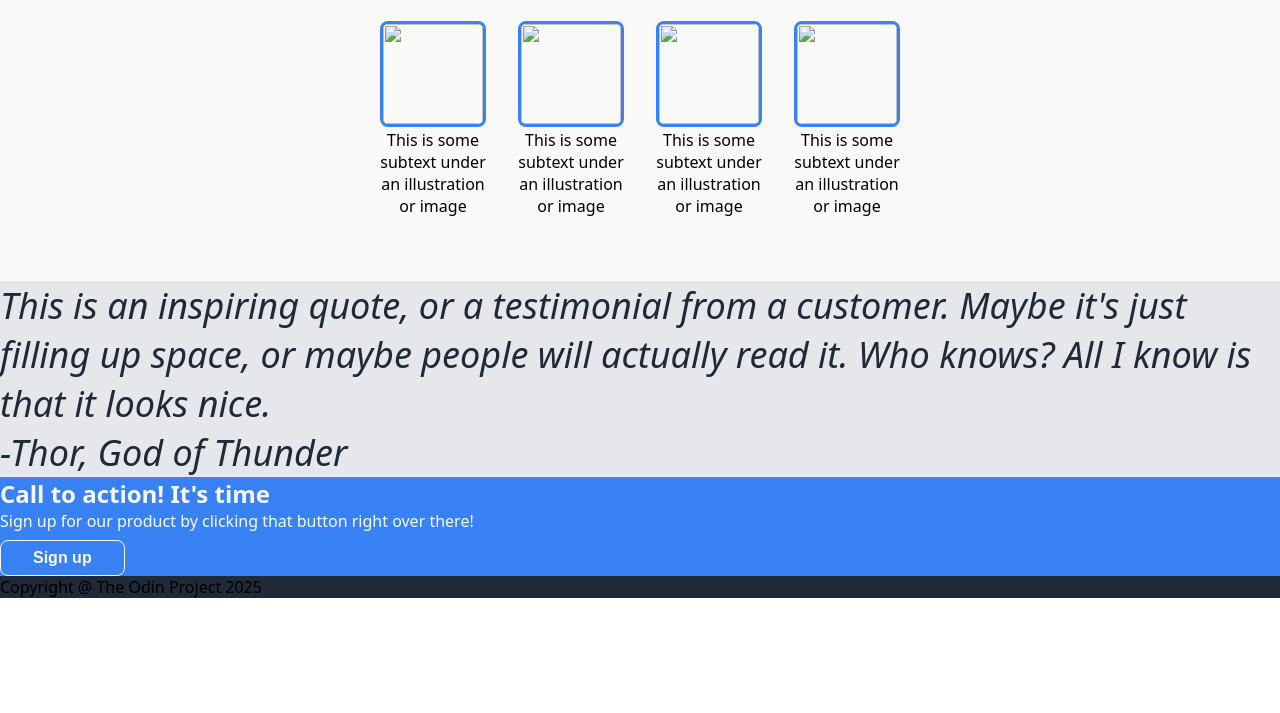
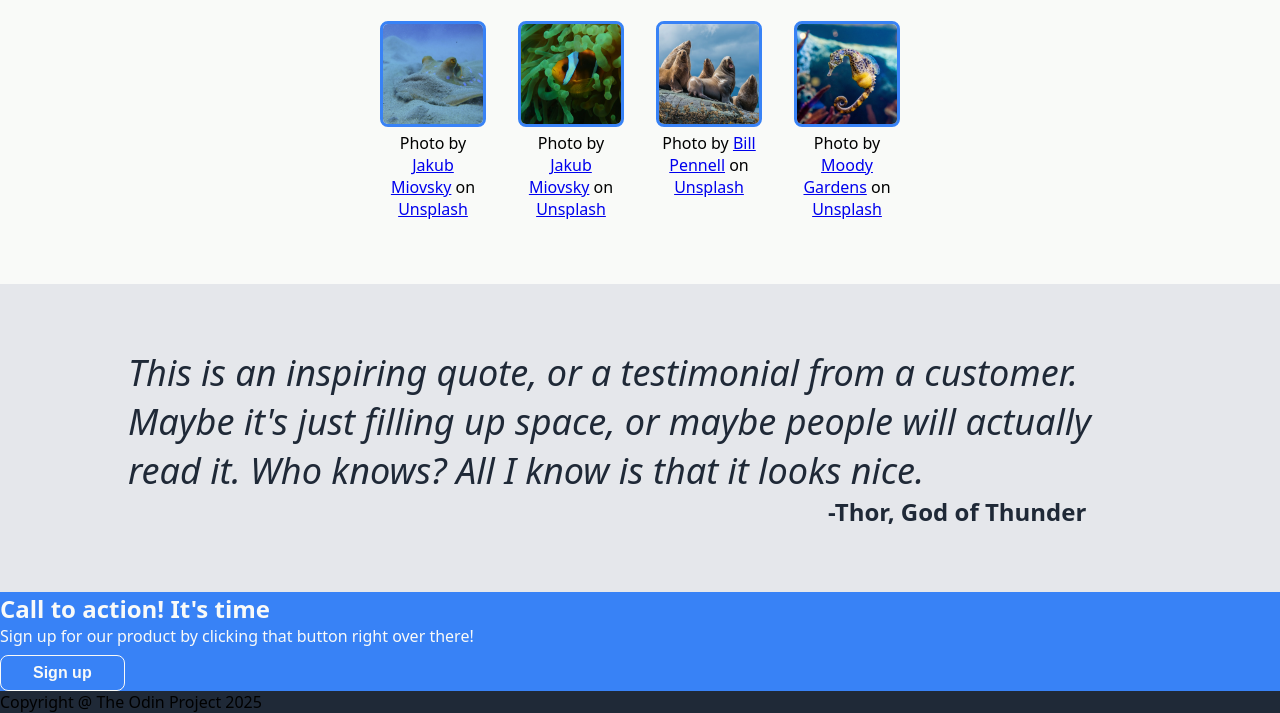
Before and after one commit to LUCC4SZ/landing-page-project, a plain HTML site: page index.html in a window 1280 px wide. Shown: the part 612-1325 px from the top of the page. Before the commit the page ends 1210 px from the top, so only its background shows below. Drawn offline with Linux system fonts and the light colour scheme.

Commit message:
Finish section two and three

```diff
--- a/index.html
+++ b/index.html
@@ -29,30 +29,34 @@
             <h2>Some random information.</h2>
             <div class="boxes">
                 <div class="mini-box">
-                    <img src="" alt="">
-                    <p>This is some subtext under an illustration or image</p>
+                    <img src="img/squid.jpg" alt="A close up of a squid on a sandy surface">
+                    <p>Photo by <a href="https://unsplash.com/@jakub_miovsky?utm_content=creditCopyText&utm_medium=referral&utm_source=unsplash">Jakub Miovsky</a> on <a href="https://unsplash.com/photos/a-close-up-of-a-squid-on-a-sandy-surface-o6kfG8E8LHI?utm_content=creditCopyText&utm_medium=referral&utm_source=unsplash">Unsplash</a>
+      </p>
                 </div>
 
                 <div class="mini-box">
-                    <div><img src="" alt=""></div>
-                    <p>This is some subtext under an illustration or image</p>
+                    <div><img src="img/clown-fish.jpg" alt="An orange and white clown fish in a anemone"></div>
+                    <p>Photo by <a href="https://unsplash.com/@jakub_miovsky?utm_content=creditCopyText&utm_medium=referral&utm_source=unsplash">Jakub Miovsky</a> on <a href="https://unsplash.com/photos/an-orange-and-white-clown-fish-in-an-anemone-s7q1iLcL2sA?utm_content=creditCopyText&utm_medium=referral&utm_source=unsplash">Unsplash</a>
+      </p>
                 </div>
 
                 <div class="mini-box">
-                    <img src="" alt="">
-                    <p>This is some subtext under an illustration or image</p>
+                    <img src="img/sea-lions-group.jpg" alt="A group of sea lions sitting on top of a rock">
+                    <p>Photo by <a href="https://unsplash.com/@pennell_zack?utm_content=creditCopyText&utm_medium=referral&utm_source=unsplash">Bill Pennell</a> on <a href="https://unsplash.com/photos/a-group-of-sea-lions-sitting-on-top-of-a-rock-SK3MQJKtuV0?utm_content=creditCopyText&utm_medium=referral&utm_source=unsplash">Unsplash</a>
+      </p>
                 </div>
 
                 <div class="mini-box">
-                    <img src="" alt="">
-                    <p>This is some subtext under an illustration or image</p>
+                    <img src="img/spotted-seahorse.jpg" alt="A spotted seahorse swims in blue water">
+                    <p>Photo by <a href="https://unsplash.com/@moodygardens?utm_content=creditCopyText&utm_medium=referral&utm_source=unsplash">Moody Gardens</a> on <a href="https://unsplash.com/photos/a-spotted-seahorse-swims-in-blue-water-ZRcHkPIdQMY?utm_content=creditCopyText&utm_medium=referral&utm_source=unsplash">Unsplash</a>
+      </p>
                 </div>
             </div>
         </div>
         <!-- Third section -->
         <div class="third">
-            <p>This is an inspiring quote, or a testimonial from a customer. Maybe it's just filling up space, or maybe people will actually read it. Who knows? All I know is that it looks nice.</p>
-            <p>-Thor, God of Thunder</p>
+            <p class="quote">This is an inspiring quote, or a testimonial from a customer. Maybe it's just filling up space, or maybe people will actually read it. Who knows? All I know is that it looks nice.</p>
+            <p class="author">-Thor, God of Thunder</p>
         </div>
         <!-- Fourth section -->
         <div class="fourth">
--- a/style.css
+++ b/style.css
@@ -119,9 +119,20 @@ button {
 
 .third {
     background-color: #e5e7eb;
+    color: #1f2937;
+    padding: 64px 128px;
+}
+
+.quote {
     font-size: 36px;
+    font-weight: lighter;
     font-style: italic;
-    color: #1f2937;
+}
+
+.author {
+    font-size: 24px;
+    font-weight: 900;
+    margin-left: 700px;
 }
 
 /* Fourth section */
```
